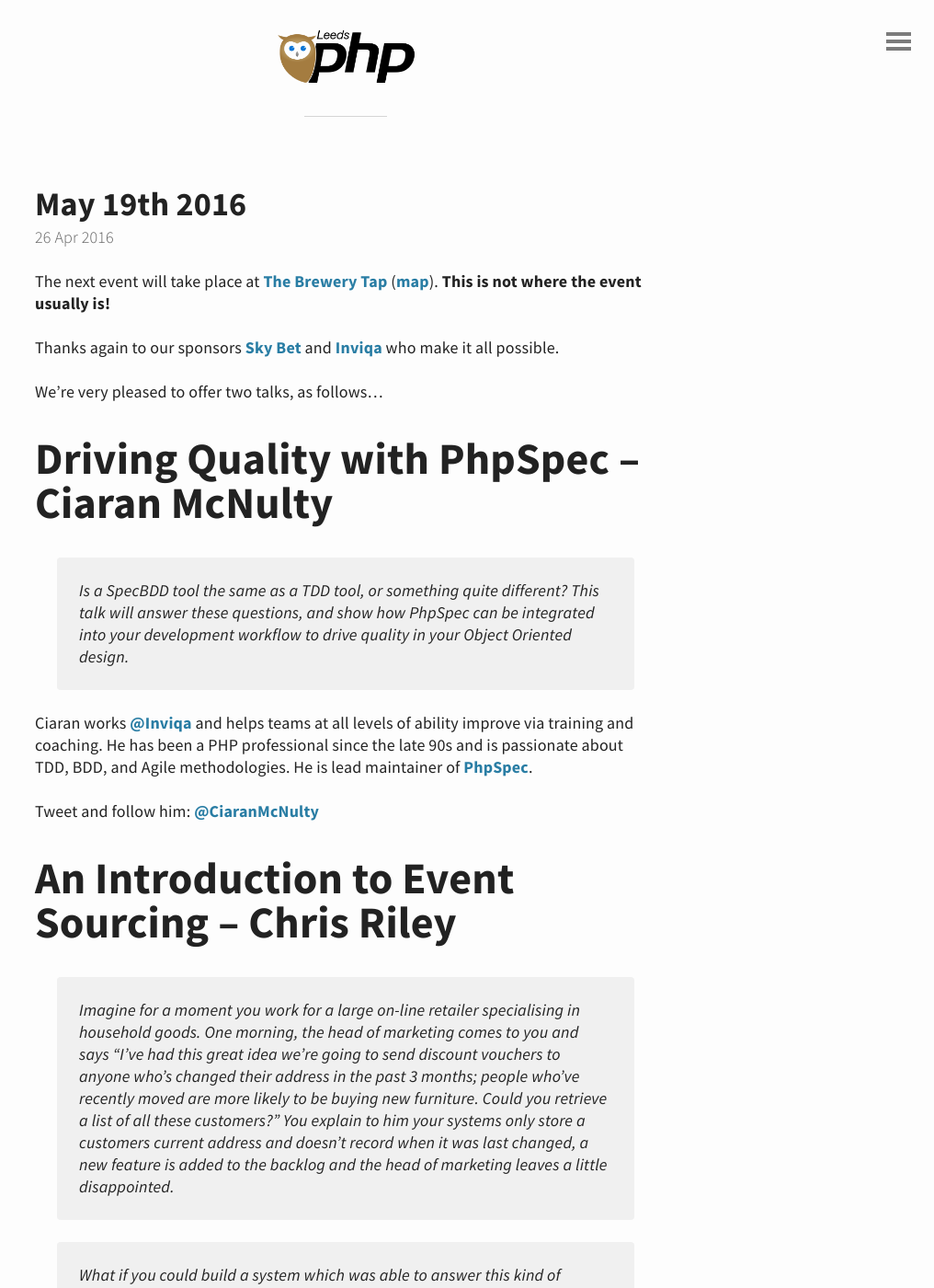
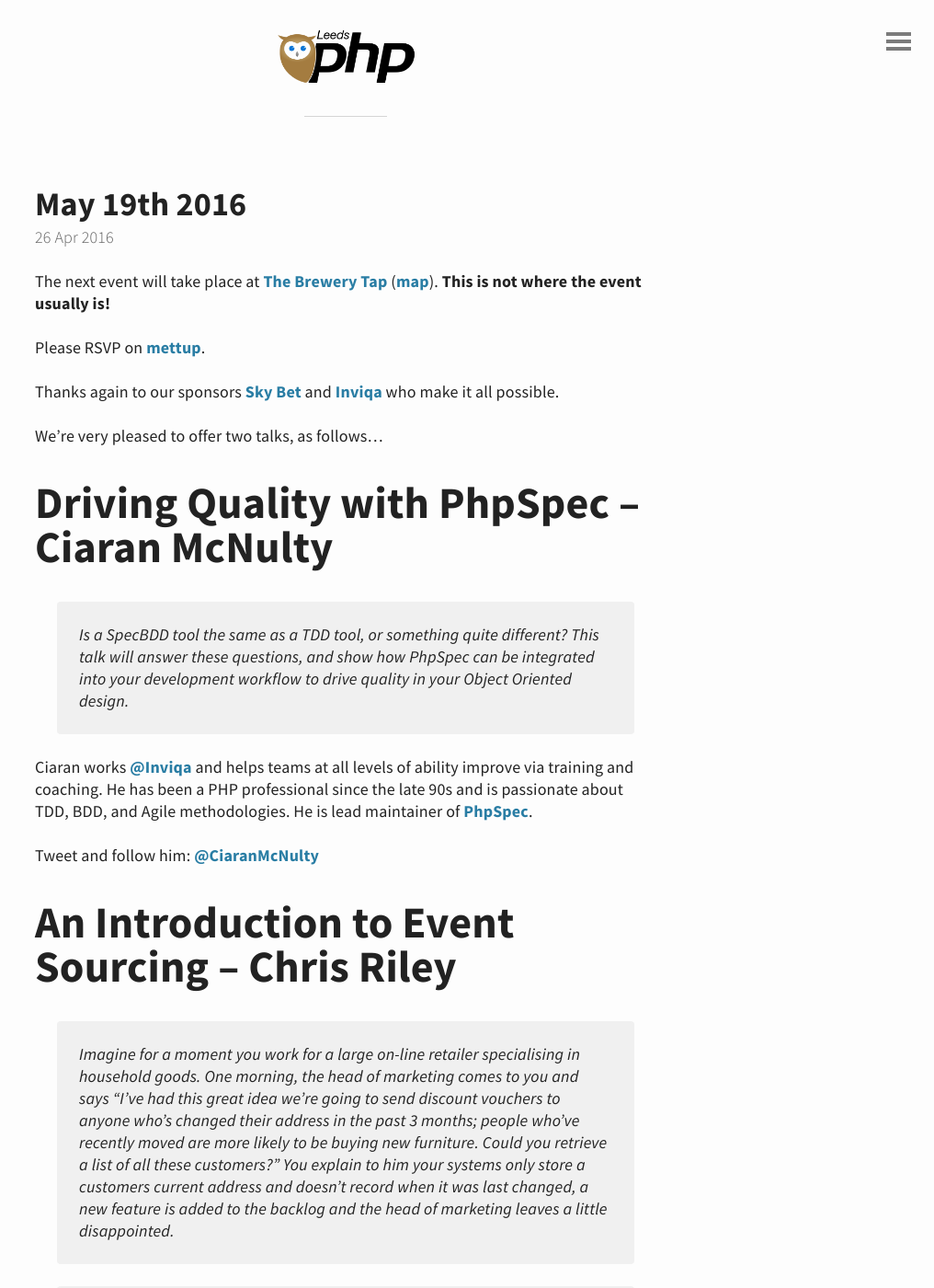
Before and after one commit to Ireaurora/LeedsPHP, a Jekyll site: the page built from _posts/2016-04-26-may-2016.md, in a window 1280 px wide and 1400 px high. Shown: the whole window at 92% size, without its empty margins (264-1280 px from the left). Built offline with Jekyll 4.4.1, drawn with Linux system fonts in a browser that asks for light colours; comment, search, counter and statistics services are not loaded; some of the changed text lies outside the part shown.

Commit message:
Link to meetup

```diff
--- a/_posts/2016-04-26-may-2016.md
+++ b/_posts/2016-04-26-may-2016.md
@@ -7,6 +7,8 @@
 ---
 
 The next event will take place at [The Brewery Tap](http://www.brewerytapleeds.co.uk/) ([map](https://www.google.co.uk/maps/place/The+Brewery+Tap/@53.7951742,-1.5474117,17z/data=!3m1!4b1!4m2!3m1!1s0x48795c1ed6afb755:0x2c8044fb4dca4aa6)). __This is not where the event usually is!__
+
+Please RSVP on [mettup](http://www.meetup.com/leedsphp/events/230710471/).
 
 Thanks again to our sponsors [Sky Bet](http://skybetcareers.com/about-us) and [Inviqa](http://inviqa.com/) who make it all possible.
 
@@ -27,3 +29,5 @@
 > What if you could build a system which was able to answer this kind of question without knowing it up front? A possible solution is to use event sourcing, being able to go back to any previous state of your data is just one advantage of using event sourcing in your application. Event sourcing is a total paradigm shift from the more traditional model of storing an application's current state and can appear to be a very unnatural way to think about and build a system. In this talk I'm going to show you examples of why event sourcing can be a superior model and cover some implementation considerations.
 
 Tweet him at [@giveupalready](https://twitter.com/giveupalready) and visit him at [imhotek.net](http://www.imhotek.net).
+
+Please RSVP on [mettup](http://www.meetup.com/leedsphp/events/230710471/).
```
